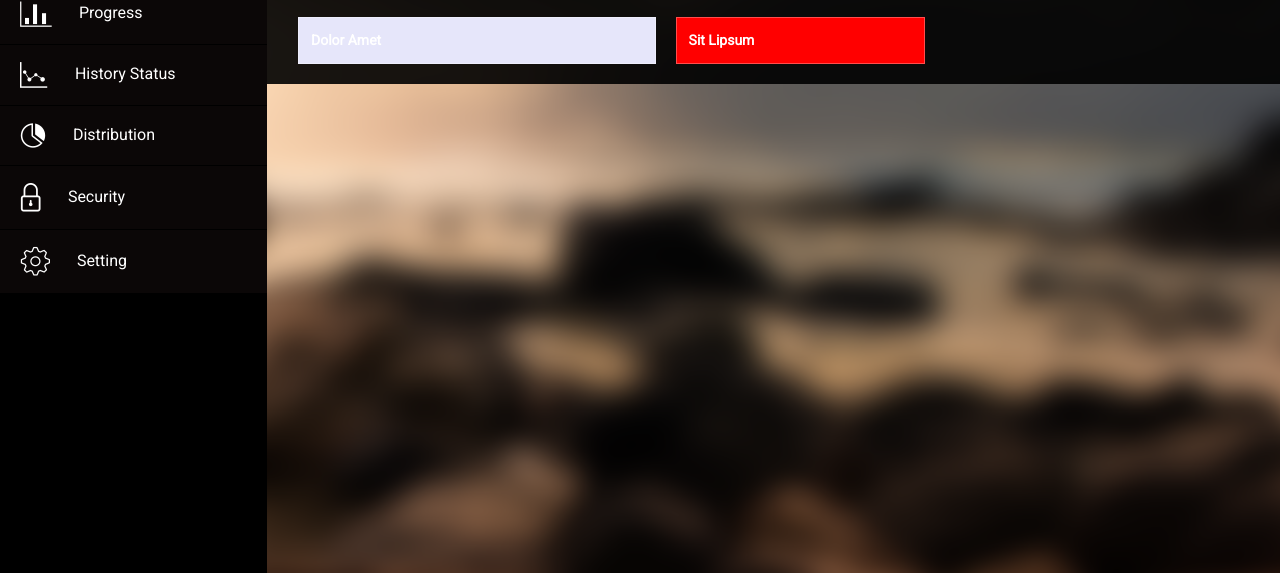
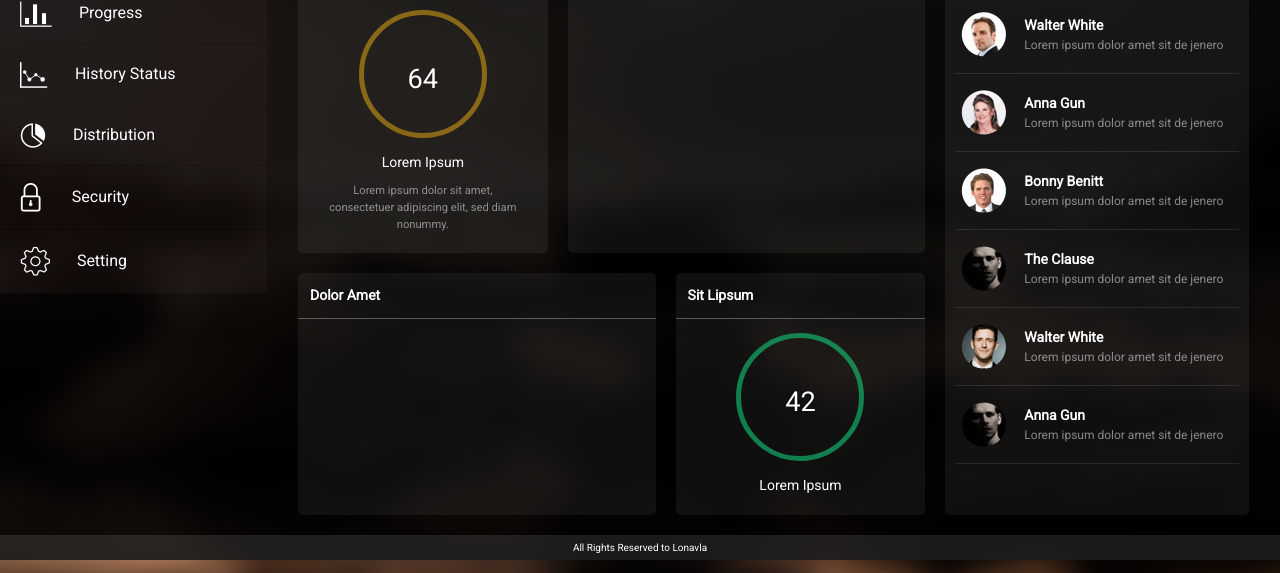
Before and after one commit to bjupreti/jyaasa-task, a website: page app/index.html in a window 1280 px wide. Shown: the part 227-800 px from the top of the page. Drawn offline with Linux system fonts and the light colour scheme.

Commit message:
Aside List and footer section made

```diff
--- a/app/assets/styles/base/_variables.css
+++ b/app/assets/styles/base/_variables.css
@@ -1,2 +1,4 @@
 $black: #000000;
 $white: #ffffff;
+$siteOrange: #eeb212;
+$siteGreen: #12ee8e;
--- a/app/assets/styles/modules/_box.css
+++ b/app/assets/styles/modules/_box.css
@@ -1,11 +1,13 @@
 .box {
 	background-clip: padding-box !important;
+	background: rgba($white, 0.06);
 	border: .625rem solid transparent;
+	border-radius: 15px;
 
 	&__title {
 		font-size: 0.875rem;
 		font-weight: bold;
-		border: 1px solid rgba($white, 0.3);
+		border-bottom: 1px solid rgba($white, 0.3);
 		margin: 0;
 	}
 }
--- a/app/assets/styles/modules/_footer.css
+++ b/app/assets/styles/modules/_footer.css
@@ -0,0 +1,15 @@
+.footer {
+	background: rgba($white, 0.1);
+
+	&__text {
+		margin: 0;
+		text-align: center;
+		font-size: 0.625rem;
+		padding: 0.3rem;
+
+		span {
+			/*font-family: "Amazone BT Regular";
+			font-size: 0.75rem;*/
+		}
+	}
+}
--- a/app/assets/styles/modules/_left-pane.css
+++ b/app/assets/styles/modules/_left-pane.css
@@ -3,11 +3,10 @@
 	position: fixed;
 	width: 267px;
 	float: left;
-	background: black;
 
 	&__user_content {
 		text-align: center;
-		background: rgba($white, .6);
+		background: rgba($white, .06);
 	}
 
 	&__user_title {
--- /dev/null
+++ b/app/assets/styles/modules/_list.css
@@ -0,0 +1,27 @@
+.list {
+
+	&__content {
+		border-bottom: 1px solid rgba($white, 0.1);
+		&:last-child {
+			margin-bottom: 3.1875rem;
+		}
+	}
+
+	&__img {
+		margin: 1rem 1.125rem 1rem 0.375rem;
+		float: left;
+	}
+
+	&__username {
+		padding: 1.15rem 0 0rem 0;
+		margin: 0;
+		font-size: 0.875rem;
+		font-weight: 700;
+	}
+
+	&__user_description {
+		font-size: 0.75rem;
+		margin: 0;
+		color: rgba($white, 0.5);
+	}
+}
--- /dev/null
+++ b/app/assets/styles/modules/_pie.css
@@ -0,0 +1,64 @@
+.pie {
+	text-align: center;
+
+	&--orange {
+		border: 5px solid rgba($siteOrange, 0.5);
+
+		/*&::after {
+			border-top: 5px solid $siteOrange;
+			border-bottom: 5px solid $siteOrange;
+			border-left: 5px solid $siteOrange;
+		}
+		*/
+	}
+	&--green {
+		border: 5px solid rgba($siteGreen, 0.5);
+
+		/*&::after {
+			border-bottom: 5px solid $siteGreen;
+			border-left: 5px solid $siteGreen;
+		}*/
+	}
+	&__fig {
+		height: 8rem;
+		width: 8rem;
+		line-height: 8rem;
+		margin: 0.875rem auto;
+		font-size: 1.7rem;
+		border-radius: 100%;
+		position: relative;
+		/* This is another layer of border being applied above the pie.*/
+		/*&::after {
+			position: absolute;
+			box-sizing: padding-box;
+			top: -5px;
+			left: -5px;
+			height: calc(100% + 10px);
+			content: '';
+			width: calc(100% + 10px);
+			border-radius: 100%;
+			animation: 1s spin linear;
+			transition: all 0.3s ease-in;
+		}*/
+	}
+
+	&__title {
+		font-size: 0.875rem;
+		margin-bottom: 0.625rem;
+	}
+
+	&__description {
+		font-size: 0.7rem;
+		width: 12.25rem;
+		margin: 0 auto 0.625rem;
+		opacity: 0.5;
+	}
+}
+@keyframes spin {
+	from {
+		transform: rotate(0deg);
+	}
+	to {
+		transform: rotate(240deg);
+	}
+}
--- a/app/assets/styles/modules/_site-subheader.css
+++ b/app/assets/styles/modules/_site-subheader.css
@@ -16,6 +16,6 @@
 		top: 50%;
 		transform: translateY(-50%);
 		right: 0.75rem;
-
+		color: rgba($white, 0.5);
 	}
 }
--- a/app/assets/styles/modules/_wrapper.css
+++ b/app/assets/styles/modules/_wrapper.css
@@ -5,4 +5,8 @@
 		padding: 1.31rem 1.31rem .625rem 1.31rem;
 	}
 
+	&--list {
+		padding: 0 0.625rem;
+	}
+
 }
--- a/app/assets/styles/styles.css
+++ b/app/assets/styles/styles.css
@@ -10,4 +10,7 @@
 @import "modules/_site-header";
 @import "modules/_site-subheader";
 @import "modules/_box.css";
+@import "modules/_pie.css";
+@import "modules/_list.css";
+@import "modules/_footer.css";
 /*@import "modules/_btn";*/
--- a/app/index.html
+++ b/app/index.html
@@ -35,7 +35,7 @@
                   <a href="#" class="left-pane__menu_link "><img src="./assets/images/icons/distribution.png" alt="">Distribution</a>
                 </li>
                 <li class="left-pane__menu_item">
-                  <a href="#" class="left-pane__menu_link "><img src="./assets/images/icons/lock.png" alt="">Security</a>
+                  <a href="#" class="left-pane__menu_link "><img src="./assets/images/icons/lock.png" alt=""> Security</a>
                 </li>
                 <li class="left-pane__menu_item">
                   <a href="#" class="left-pane__menu_link "><img src="./assets/images/icons/setting.png" alt="">Setting</a>
@@ -68,44 +68,82 @@
             </section>
             <div class="page-content row wrapper--large">
               <div class="col-md-8 row">
-                <section class="box col-md-5" style="background: red;">
+                <section class="box col-md-5">
                   <h2 class="box__title wrapper">Lorem Ipsum</h2>
                   <div class="box__content pie">
-
+                    <p class="pie__fig pie--orange">64</p>
+                    <p class="pie__title">Lorem Ipsum</p>
+                    <p class="pie__description">Lorem ipsum dolor sit amet, consectetuer adipiscing elit, sed diam nonummy.</p>
                   </div><!-- .box__content, .pie ends here -->
                 </section><!-- .box section ends here -->
-                <section class="box col-md-7" style="background: yellow;">
+                <section class="box col-md-7">
                   <h2 class="box__title wrapper">Dolor Amet</h2>
                   <div class="box__content timeline">
 
                   </div><!-- .box__content, .timeline ends here -->
                 </section><!-- .box section ends here -->
-                <section class="box col-md-7" style="background: lavender;">
+                <section class="box col-md-7">
                   <h2 class="box__title wrapper">Dolor Amet</h2>
                   <div class="box__content timeline">
 
                   </div><!-- .box__content, .timeline ends here -->
                 </section><!-- .box section ends here -->
-                <section class="box col-md-5" style="background: red;">
+                <section class="box col-md-5">
                   <h2 class="box__title wrapper">Sit Lipsum</h2>
                   <div class="box__content pie">
-
+                    <p class="pie__fig pie--green">42</p>
+                    <p class="pie__title">Lorem Ipsum</p>
                   </div><!-- .box__content, .pie ends here -->
                 </section><!-- .box section ends here -->
               </div><!-- .col-md-8 ends here -->
               <div class="col-md-4">
-                <section class="box" style="background: red;">
+                <section class="box">
                   <h2 class="box__title wrapper">Lorem Ipsum Dolor</h2>
-                  <div class="box__content list">
-
+                  <div class="box__content list wrapper--list">
+                    <div class="list__content">
+                      <img src="../assets/images/users_list/walter-white.png" alt="Walter White" class="list__img">
+                      <p class="list__username">Walter White</p>
+                      <p class="list__user_description">Lorem ipsum dolor amet sit de jenero</p>
+                      <div class="clearfix"></div>
+                    </div><!-- .list__content ends here -->
+                    <div class="list__content">
+                      <img src="../assets/images/users_list/anna-gun.png" alt="Anna Gun" class="list__img">
+                      <p class="list__username">Anna Gun</p>
+                      <p class="list__user_description">Lorem ipsum dolor amet sit de jenero</p>
+                      <div class="clearfix"></div>
+                    </div><!-- .list__content ends here -->
+                    <div class="list__content">
+                      <img src="../assets/images/users_list/bonny-benit.png" alt="Bonny Benitt" class="list__img">
+                      <p class="list__username">Bonny Benitt</p>
+                      <p class="list__user_description">Lorem ipsum dolor amet sit de jenero</p>
+                      <div class="clearfix"></div>
+                    </div><!-- .list__content ends here -->
+                    <div class="list__content">
+                      <img src="../assets/images/users_list/the-clause.png" alt="The Clause" class="list__img">
+                      <p class="list__username">The Clause</p>
+                      <p class="list__user_description">Lorem ipsum dolor amet sit de jenero</p>
+                      <div class="clearfix"></div>
+                    </div><!-- .list__content ends here -->
+                    <div class="list__content">
+                      <img src="../assets/images/users_list/walter-white1.png" alt="Walter White" class="list__img">
+                      <p class="list__username">Walter White</p>
+                      <p class="list__user_description">Lorem ipsum dolor amet sit de jenero</p>
+                      <div class="clearfix"></div>
+                    </div><!-- .list__content ends here -->
+                    <div class="list__content">
+                      <img src="../assets/images/users_list/anna-gun1.png" alt="Anna Gun" class="list__img">
+                      <p class="list__username">Anna Gun</p>
+                      <p class="list__user_description">Lorem ipsum dolor amet sit de jenero</p>
+                      <div class="clearfix"></div>
+                    </div><!-- .list__content ends here -->
                   </div><!-- .box__content, .list ends here -->
                 </section><!-- .box section ends here -->
               </div><!-- .col-md-4 ends here -->
             </div><!-- .page-content, .row ends here -->
-            <!-- <footer>
-              <p>All Rights Reserved to <span>Lonavla</span></p>
-            </footer> -->
           </div><!-- .right-pane ends here -->
+          <footer class="footer">
+            <p class="footer__text">All Rights Reserved to <span>Lonavla</span></p>
+          </footer>
       </div><!-- .page-wrapper__overlay ends here -->
     </div><!-- .container-fluid, page-wrapper ends here -->
 
```
Also changed, not shown: app/assets/images/users_list/anna-gun.png (added), app/assets/images/users_list/anna-gun1.png (added), app/assets/images/users_list/bonny-benit.png (added), app/assets/images/users_list/the-clause.png (added), app/assets/images/users_list/walter-white.png (added), app/assets/images/users_list/walter-white1.png (added), app/temp/styles/styles.css.
